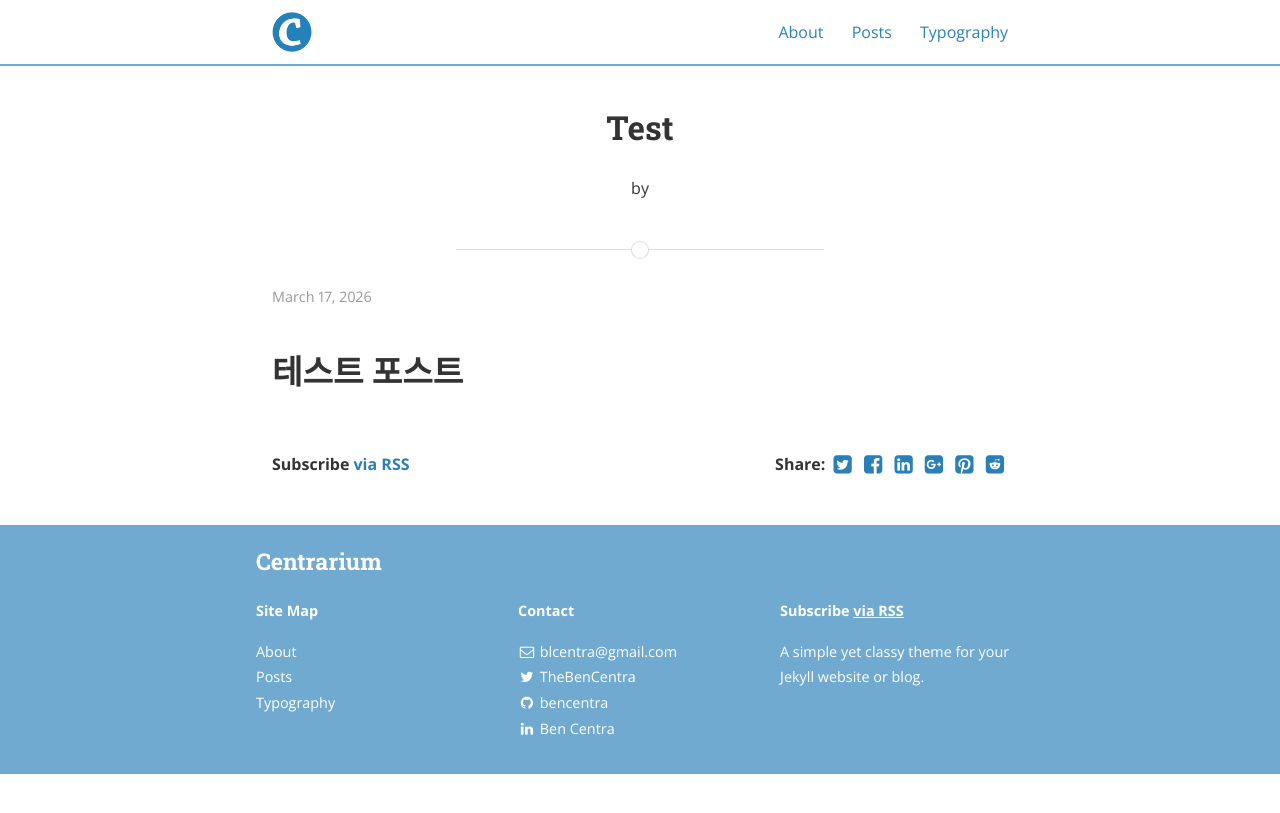
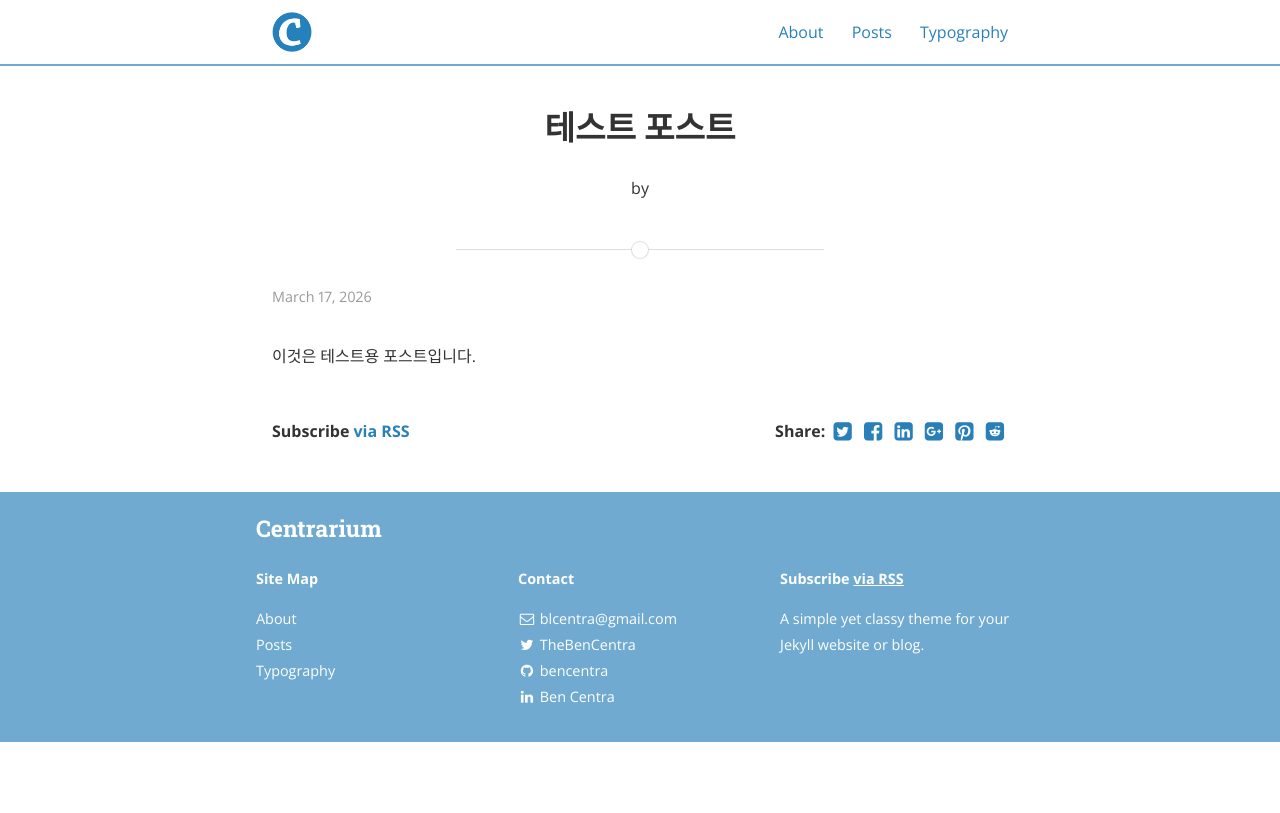
Before and after one commit to milun-i/milun-i.github.io, a Jekyll site: the page built from _posts/2026-03-17-test.md, in a window 1280 px wide. Shown: the top 813 px of the page. Built offline with Jekyll 4.4.1, drawn with Linux system fonts in a browser that asks for light colours; nearby versions of some CDN libraries; our own code applies the rules of GitHub Pages for plain Markdown files.

Commit message:
Front matter 추가해서 다시 test

```diff
--- a/_posts/2026-03-17-test.md
+++ b/_posts/2026-03-17-test.md
@@ -1 +1,7 @@
-# 테스트 포스트
+---
+layout: post
+title: "테스트 포스트"
+date: 2026-03-17
+---
+
+이것은 테스트용 포스트입니다.
```
